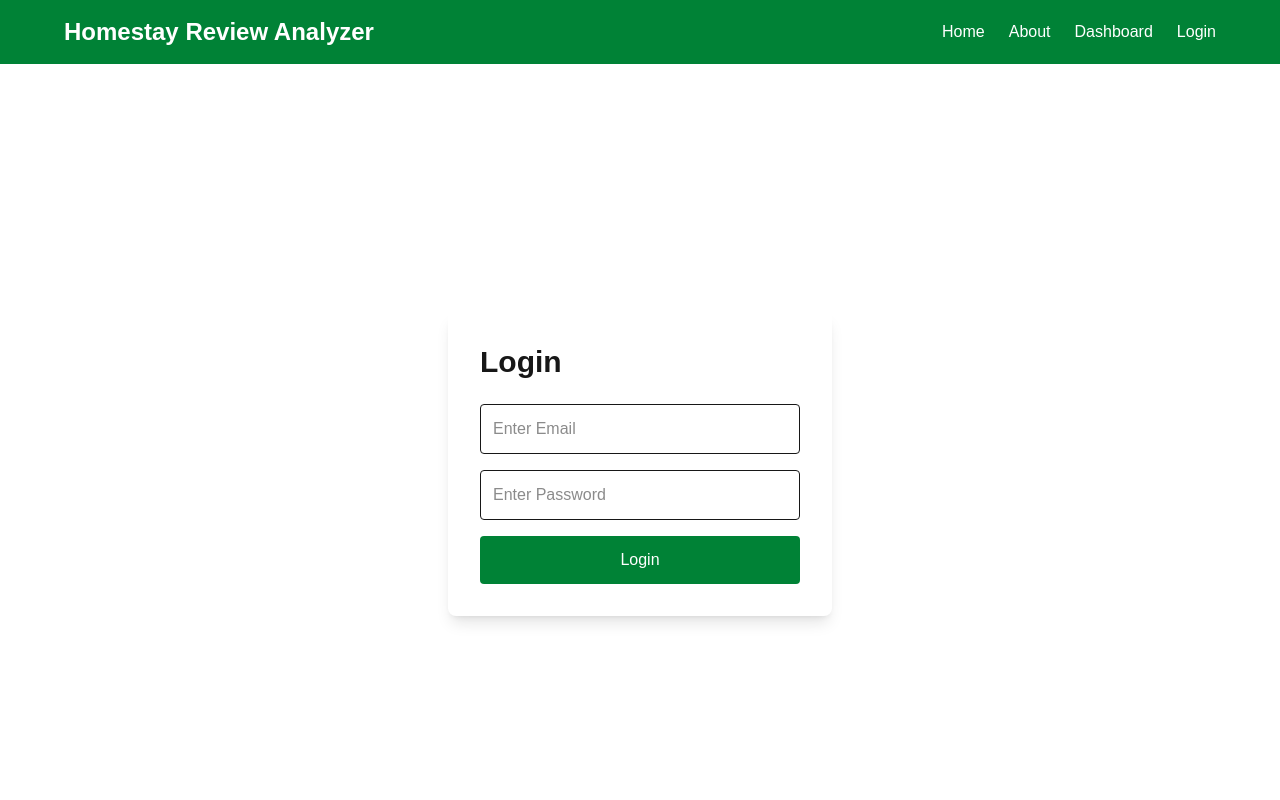
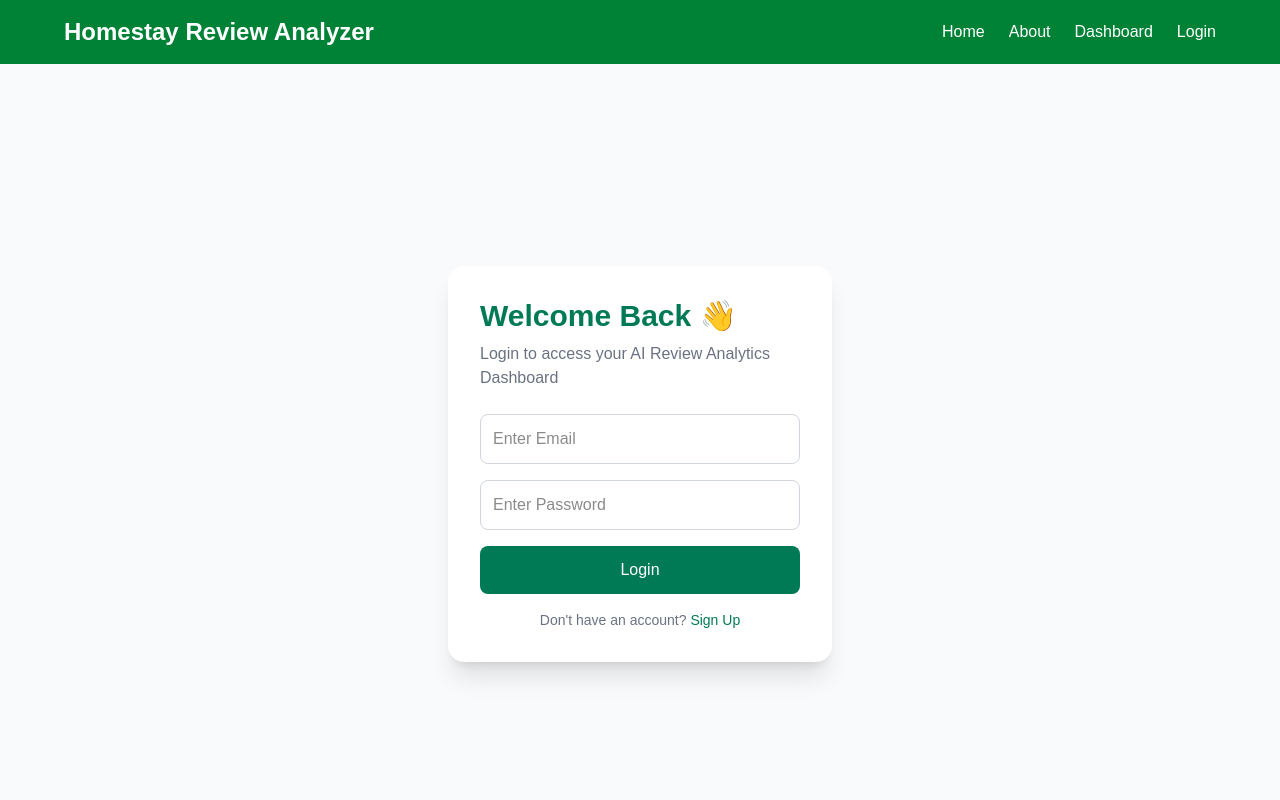
Before and after one commit to kashishshah328-ops/Homestay_Review_Analyzer, a Next.js app: page /login in a window 1280 px wide. Shown: the top 800 px of the page. Built offline with nearby package versions, Linux system fonts and the light colour scheme.

Commit message:
feat:improved login content

```diff
--- a/app/login/page.js
+++ b/app/login/page.js
@@ -9,15 +9,21 @@ export default function Login() {
 
       <Navbar />
 
-      <main className="min-h-screen flex justify-center items-center">
+      <main className="min-h-screen flex justify-center items-center bg-gray-50">
 
-        <div className="shadow-lg p-8 rounded-lg w-96">
+        <div className="bg-white shadow-xl p-8 rounded-2xl w-96">
 
-          <h1 className="text-3xl font-bold mb-6">
+          <h1 className="text-3xl font-bold text-emerald-700 mb-2">
 
-            Login
+            Welcome Back 👋
 
           </h1>
+
+          <p className="text-gray-500 mb-6">
+
+            Login to access your AI Review Analytics Dashboard
+
+          </p>
 
           <input
 
@@ -25,7 +31,7 @@ export default function Login() {
 
             placeholder="Enter Email"
 
-            className="border p-3 rounded w-full mb-4"
+            className="border border-gray-300 p-3 rounded-lg w-full mb-4 focus:outline-none focus:ring-2 focus:ring-emerald-500"
 
           />
 
@@ -35,15 +41,24 @@ export default function Login() {
 
             placeholder="Enter Password"
 
-            className="border p-3 rounded w-full mb-4"
+            className="border border-gray-300 p-3 rounded-lg w-full mb-4 focus:outline-none focus:ring-2 focus:ring-emerald-500"
 
           />
 
-          <button className="bg-green-700 text-white py-3 rounded w-full">
+          <button className="bg-emerald-700 hover:bg-emerald-800 text-white py-3 rounded-lg w-full transition duration-300">
 
             Login
 
           </button>
+
+          <p className="text-center text-sm text-gray-500 mt-4">
+
+            Don't have an account?{" "}
+            <span className="text-emerald-700 font-medium cursor-pointer">
+              Sign Up
+            </span>
+
+          </p>
 
         </div>
 
```
